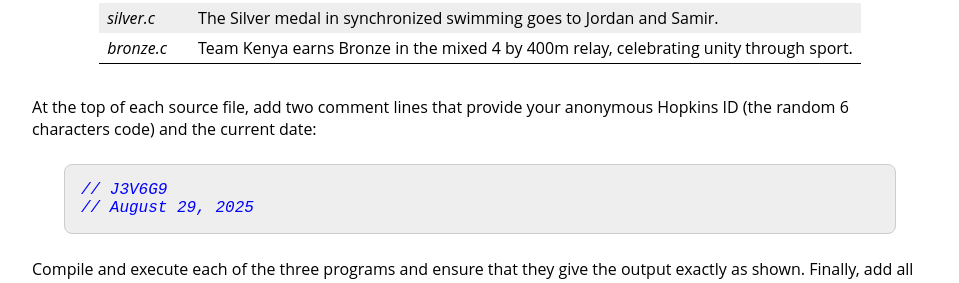
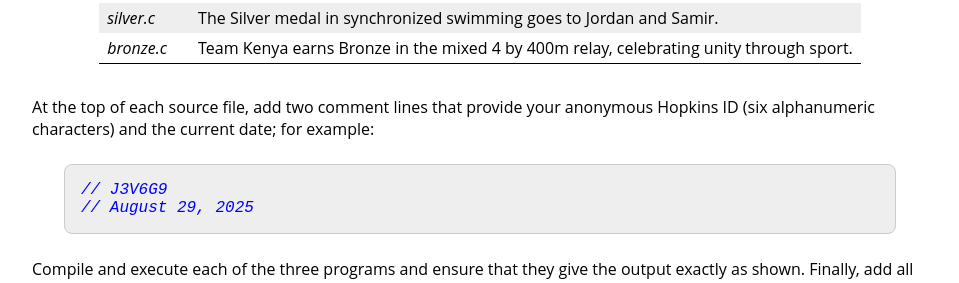
Before and after one commit to jhu-ip/cs220-sp26, a Jekyll site: the page built from assign/hw0.md, in a window 1280 px wide and 900 px high, scrolled down 989 px. Shown: the part 164-447 px from the top of the window, without its empty margins (160-1119 px from the left). Built offline with Jekyll 4.4.1, drawn with Linux system fonts in a browser that asks for light colours.

Commit message:
hw0: clarified student id

````diff
--- a/assign/hw0.md
+++ b/assign/hw0.md
@@ -55,7 +55,7 @@ file name | desired output
 *silver.c* | The Silver medal in synchronized swimming goes to Jordan and Samir.
 *bronze.c* | Team Kenya earns Bronze in the mixed 4 by 400m relay, celebrating unity through sport.
 
-At the top of each source file, add two comment lines that provide your anonymous Hopkins ID (the random 6 characters code) and the current date:
+At the top of each source file, add two comment lines that provide your anonymous Hopkins ID (six alphanumeric characters) and the current date; for example:
 
 ```c
 // J3V6G9
````
